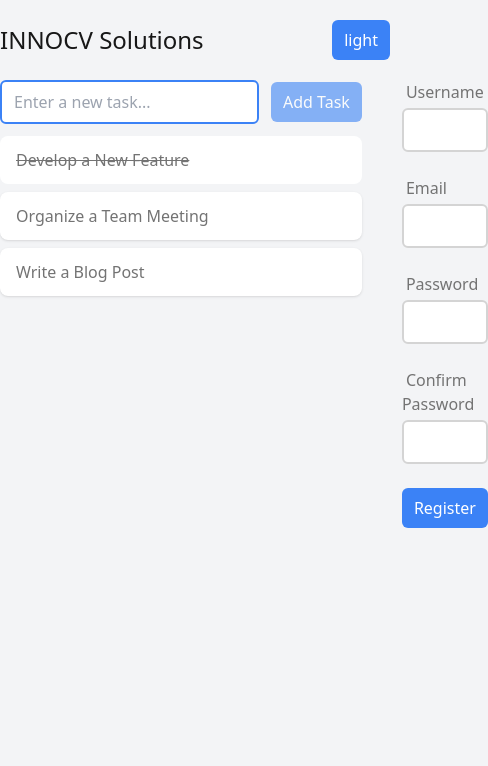
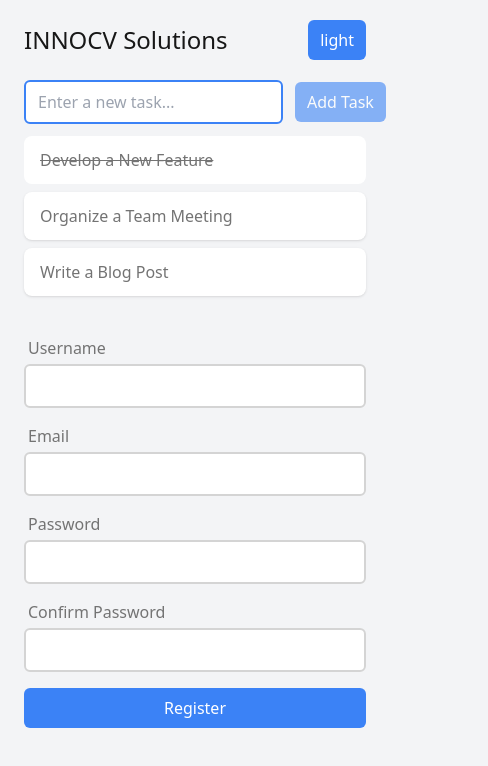
Before and after one commit to manumorante/todo-list, a React (Vite) app: page / in a window 390 px wide. Shown: the top 766 px of the page, 488 px wide, since content can reach past the window. Built offline with nearby package versions, Linux system fonts and the light colour scheme.

Commit message:
refactor: adjust layout and spacing in Home and RegistrationForm components

```diff
--- a/index.html
+++ b/index.html
@@ -6,7 +6,7 @@
     <title>INNOCV - Manu Morante</title>
   </head>
   <body class="bg-gray-100 dark:bg-black text-neutral-900 dark:text-neutral-100">
-    <div id="root" class="container"></div>
+    <div id="root" class="container px-6"></div>
     <script type="module" src="/src/main.tsx"></script>
   </body>
 </html>
--- a/src/Home.tsx
+++ b/src/Home.tsx
@@ -9,7 +9,7 @@ export default function Home() {
         <h1 className="text-2xl font-medium my-6">INNOCV Solutions</h1>
         <ToggleTheme />
       </div>
-      <div className="flex gap-10">
+      <div className="flex flex-col sm:flex-row gap-10">
         <div className="flex-1">
           <TodoList />
         </div>
--- a/src/components/Form.tsx
+++ b/src/components/Form.tsx
@@ -70,7 +70,7 @@ const RegistrationForm: React.FC = () => {
   const errorCx = cx("text-red-500 mt-1 ml-1")
 
   return (
-    <form className="flex flex-col gap-6" onSubmit={handleSubmit}>
+    <form className="flex flex-col gap-4" onSubmit={handleSubmit}>
       <label className="block">
         <span className={labelCx}>Username</span>
         <input
```
